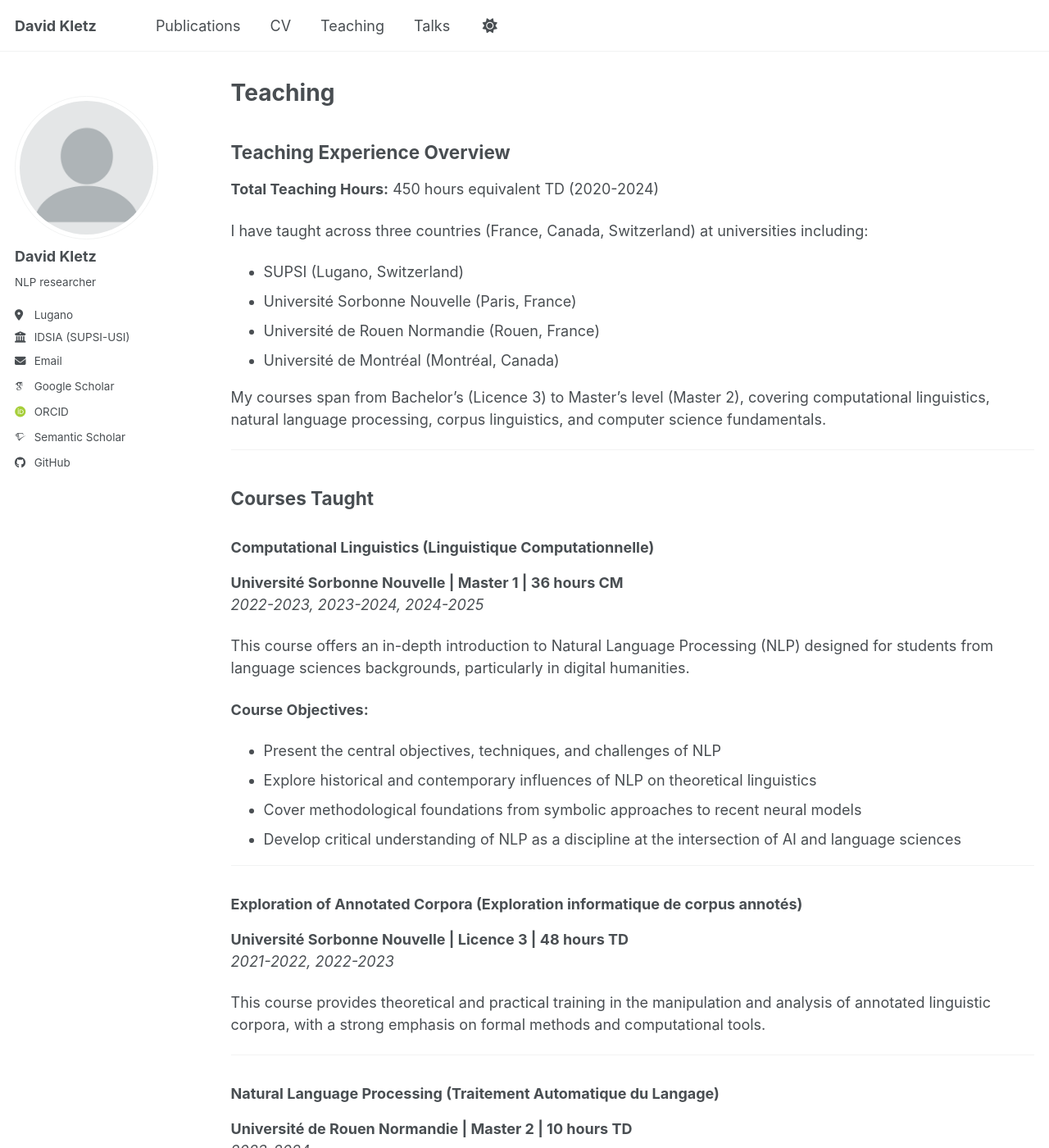
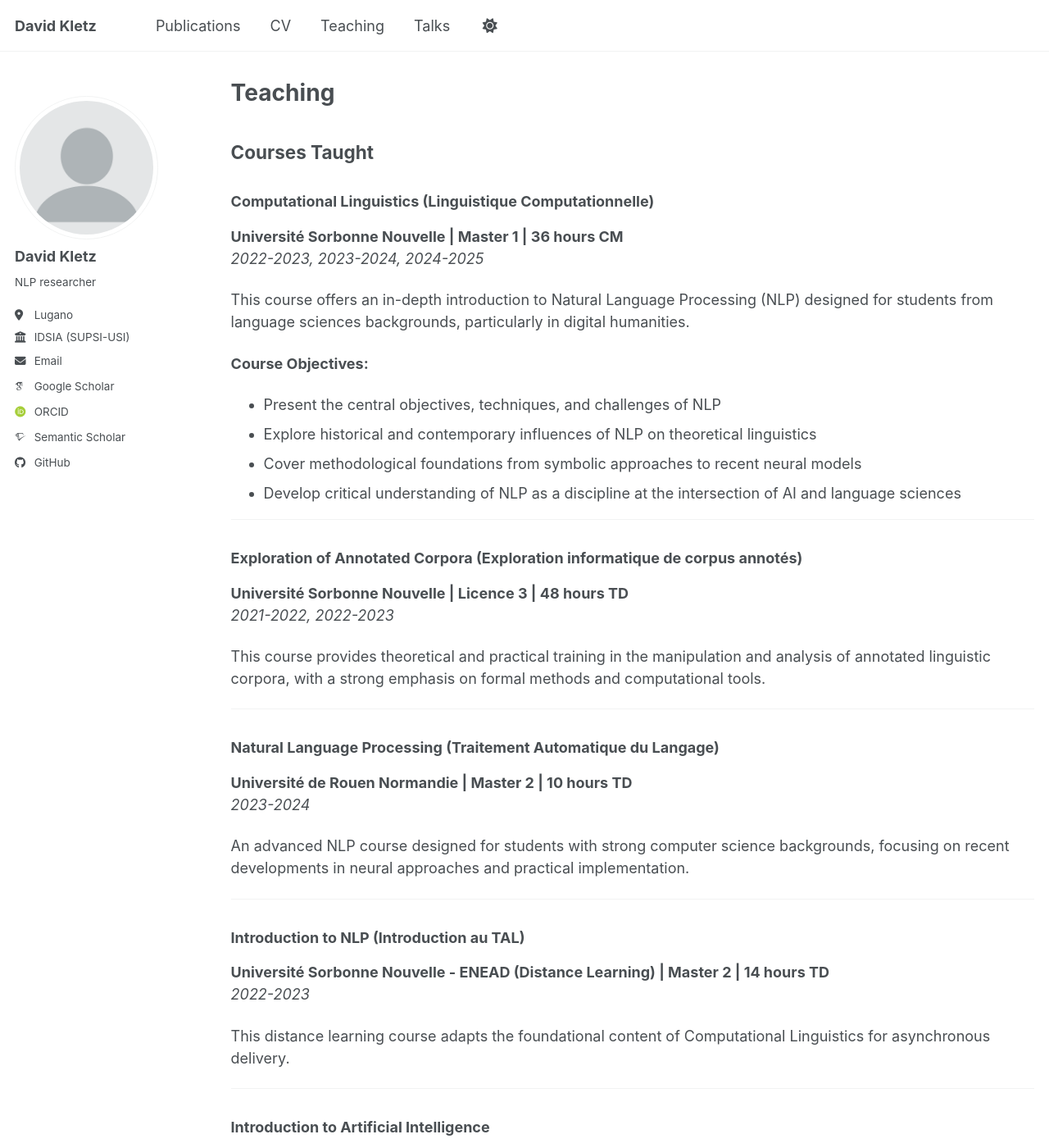
Before and after one commit to davkletz/davkletz.github.io, a Jekyll site: the page built from _pages/teaching.md, in a window 1280 px wide and 1400 px high. Shown: the whole window at 82% size. Built offline with Jekyll 4.4.1, drawn with Linux system fonts in a browser that asks for light colours; some web fonts are replaced; a script bundle is joined from its source files by our own code; library files that are not in the unit come from our copies; some of the changed text lies outside the part shown.

Commit message:
Update teaching.md

```diff
--- a/_pages/teaching.md
+++ b/_pages/teaching.md
@@ -9,20 +9,6 @@
 
 
 
-
-## Teaching Experience Overview
-
-**Total Teaching Hours:** 450 hours equivalent TD (2020-2024)
-
-I have taught across three countries (France, Canada, Switzerland) at universities including:
-- SUPSI (Lugano, Switzerland)
-- Université Sorbonne Nouvelle (Paris, France)
-- Université de Rouen Normandie (Rouen, France)
-- Université de Montréal (Montréal, Canada)
-
-My courses span from Bachelor's (Licence 3) to Master's level (Master 2), covering computational linguistics, natural language processing, corpus linguistics, and computer science fundamentals.
-
----
 
 ## Courses Taught
 
@@ -73,28 +59,17 @@
 ---
 
 ### Object-Oriented Programming (Programmation Orientée-Objet)
-**Université de Montréal | Licence-Master (Uncycled course)**
+**Université de Montréal | Licence-Master | 110 hours TD**
 *September 2020 - January 2021*
 
 Course covering object-oriented programming paradigms, design patterns, and implementation in modern programming languages. Applied to Java.
 
 ---
 
-## Pedagogical Training
-
-Université Sorbonne Nouvelle
-
-Professional development training
-
-
----
-
-
 ### Research Internships Supervised
 
 **4 Master's research internships in co-supervision (January 2023 - June 2024)**
 
-All internships focused on questions related to my research themes, particularly the impact of negation and polarity on representations in pretrained language models.
 
 #### Viola Gullace (Second Internship)
 **Scuola Normale Superiore, Pisa & ENS-PSL, Paris**
@@ -102,8 +77,6 @@
 
 **Topic:** Study of the impact of context polarity on encoding in contextual embeddings
 
-**Outcomes:**
-- Viola's Master's thesis
 
 
 #### Viola Gullace (First Internship)
@@ -113,9 +86,8 @@
 **Topic:** How Do Pretrained Language Models Deal with Negation? The case of Italian
 
 
-**Outcomes:**
-- Viola's Master's thesis defended and validated at Università di Pisa
-- Published paper at CLiC-it 2024 (10th Italian Conference on Computational Linguistics)
+**Outcome:**
+- Paper at CLiC-it 2024
 
 
 #### Leo Rongieras
@@ -131,15 +103,10 @@
 
 **Topic:** Impact of negation on the distribution of lexical items
 
-**Outcomes:**
-- Milena's Bachelor's thesis defended and validated
+---
 
 
----
-
-## Service to Students
-
-### Thesis Committee Member
+## Thesis Committee Member
 
 **Master 2 Committees:**
 - **April 2024:** Viola Gullace - "How Do Pretrained Language Models Deal with Negation? The case of Italian" (Università di Pisa)
```
Also changed, not shown: other parts of _pages/teaching.md (+1 -1 lines).
